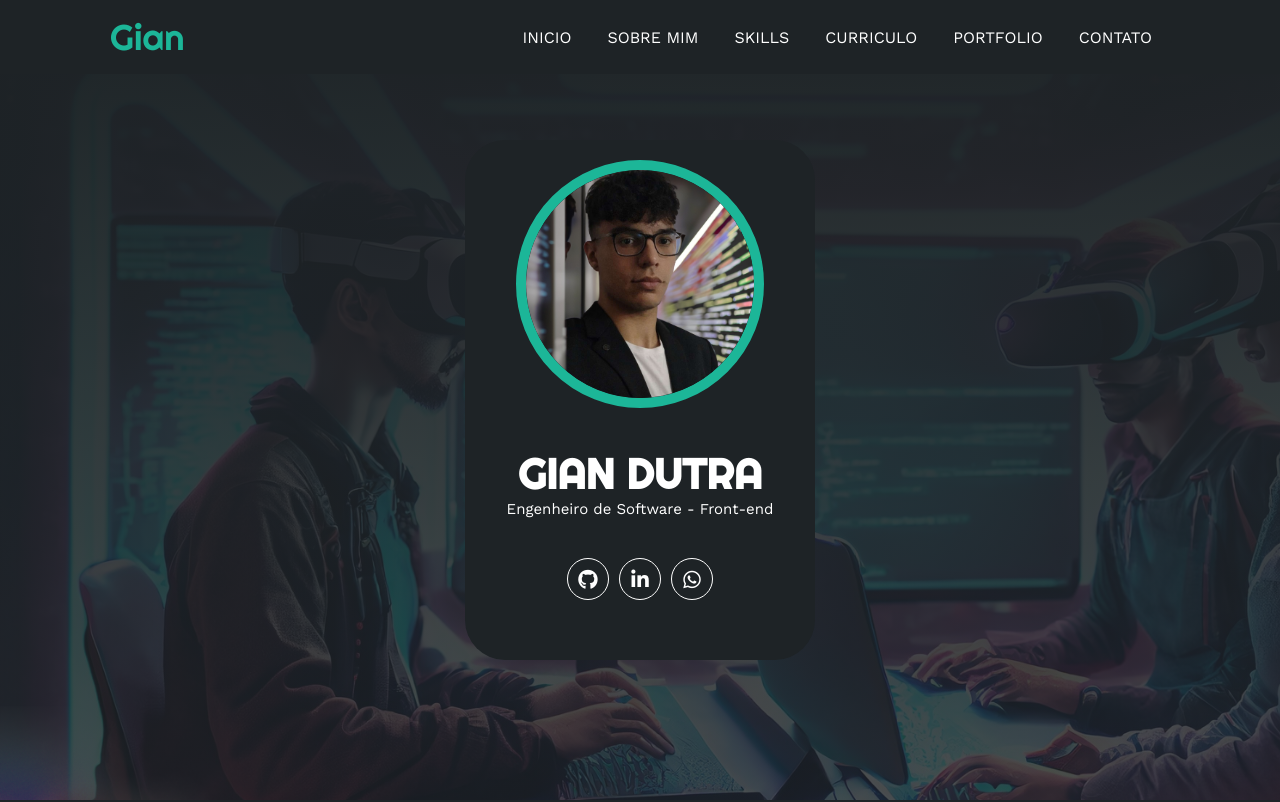
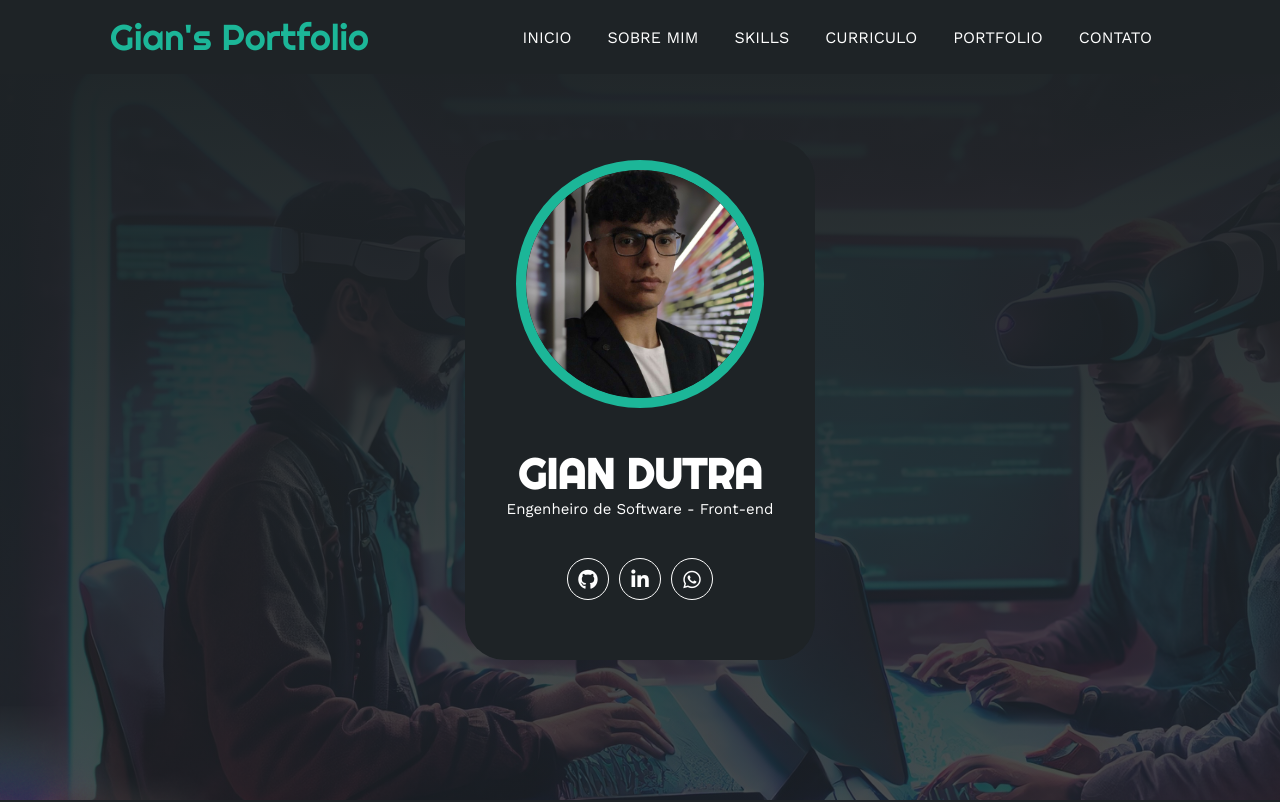
Before and after one commit to GianDutra/meu_portfolio, a React (Create React App) app: page / in a window 1280 px wide. Shown: the top 802 px of the page. Built offline with nearby package versions, Linux system fonts and the light colour scheme.

Commit message:
letra Gian's portfolio

```diff
--- a/src/assets/css/styles.css
+++ b/src/assets/css/styles.css
@@ -50,6 +50,9 @@ body {
     font-size: 36px;
     color: #1CB698;
     text-decoration: none;
+}
+.contenedor-header header .logo a:hover{
+    text-shadow: 0px 0px 8px #28debb;
 }
 
 .contenedor-header header .logo a,
--- a/src/components/Contact/index.js
+++ b/src/components/Contact/index.js
@@ -28,7 +28,7 @@ const Contact = () => {
     }
 
     emailjs
-        .sendForm("YOUR_SERVICE_ID", "YOUR_TEMPLATE_ID", formRef.current, "YOUR_USER_ID")
+        .sendForm("service_ipqyrxd", "template_u4rb5mq", formRef.current, "xZ9BVbMVvJd_xgU30")
       .then((result) => {
         console.log("EMAIL ENVIADO");
         setName('');
--- a/src/components/Header/index.js
+++ b/src/components/Header/index.js
@@ -31,7 +31,7 @@ const Header = () => {
     <div className="contenedor-header">
       <header>
         <div className="logo">
-          <a href="#">Gian</a>
+          <a href="#">Gian's Portfolio</a>
         </div>
         <nav id="nav" ref={navRef}>
           <ul>
--- a/src/pages/Home/index.js
+++ b/src/pages/Home/index.js
@@ -1,4 +1,3 @@
-import hero from "../../assets/image/hero.png"
 import fotoPerfil from "../../assets/image/foto_perfil.png";
 import '@fortawesome/fontawesome-free/css/all.min.css';
 import AboutMe from "../../components/AboutMe";
```
